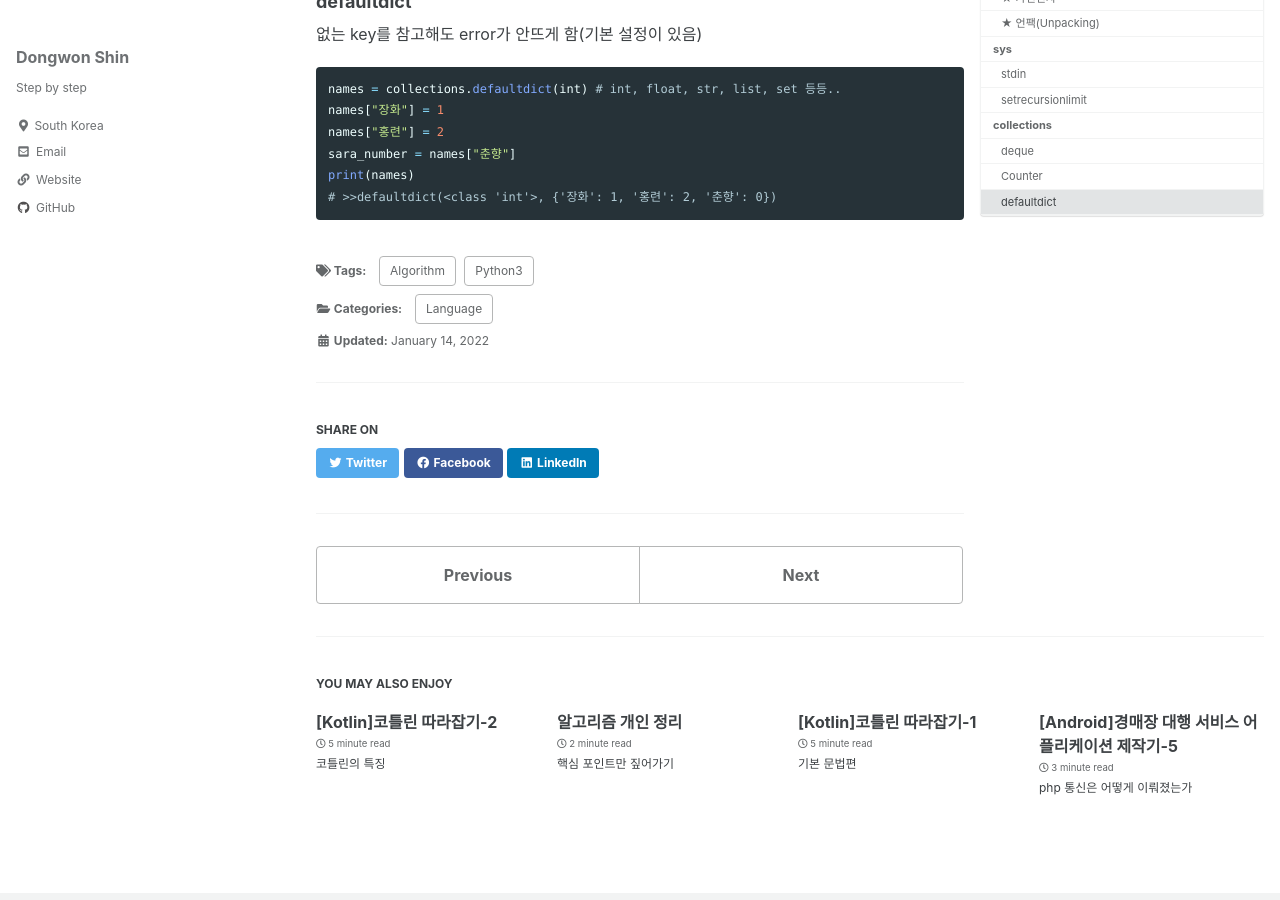
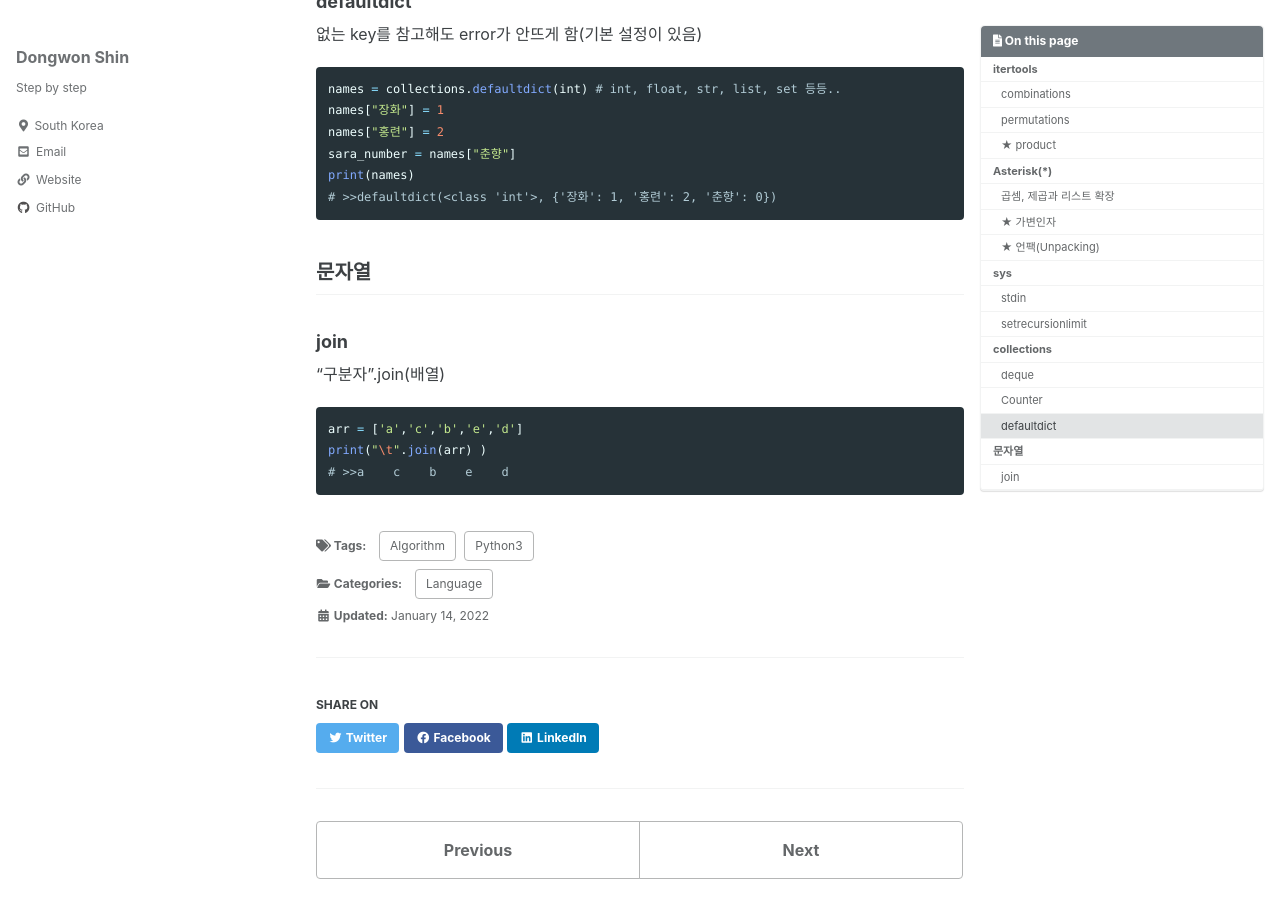
Before and after one commit to ponopono0322/ponopono0322.github.io, a Jekyll site: the page built from _posts/2022-01-14-python.md, in a window 1280 px wide and 900 px high, scrolled down 3529 px. Built offline with Jekyll 4.4.1, drawn with Linux system fonts in a browser that asks for light colours; cached includes are drawn as plain includes; some web fonts are replaced.

Commit message:
Update 2022-01-14-python.md

````diff
--- a/_posts/2022-01-14-python.md
+++ b/_posts/2022-01-14-python.md
@@ -157,3 +157,13 @@ sara_number = names["춘향"]
 print(names)
 # >>defaultdict(<class 'int'>, {'장화': 1, '홍련': 2, '춘향': 0})
 ```
+
+## 문자열
+
+### join
+"구분자".join(배열)
+```python
+arr = ['a','c','b','e','d']
+print("\t".join(arr) )
+# >>a    c    b    e    d
+```
````
